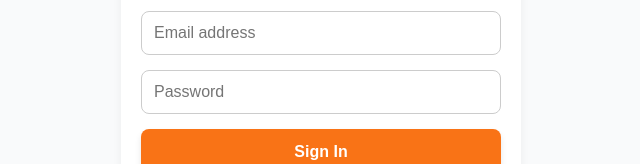
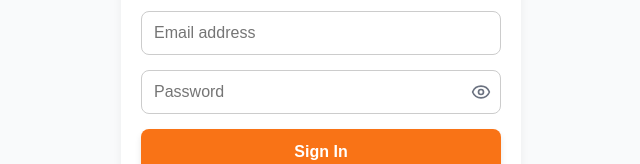
Before and after one commit to Niranjan-anr/sadana-diary, a React (Vite) app in the folder sadhana-diary/: page / in a window 1280 px wide. Shown: the part 150-314 px from the top of the page, without its empty margins (319-959 px from the left). Built offline with nearby package versions, Linux system fonts and the light colour scheme; no server answers.

Commit message:
updated the ui

```diff
--- a/package.json
+++ /dev/null
@@ -1,5 +0,0 @@
-{
-  "devDependencies": {
-    "vite-plugin-pwa": "^1.3.0"
-  }
-}
--- /dev/null
+++ b/sadhana-diary/src/lib/themes.ts
@@ -0,0 +1,70 @@
+export interface ThemeConfig {
+  id: string;
+  name: string;
+  color: string;
+  colorDark: string;
+  bgImage: string;
+}
+
+export const THEMES: ThemeConfig[] = [
+  {
+    id: 'default',
+    name: 'Default Saffron',
+    color: '#f97316',
+    colorDark: '#c2410c',
+    bgImage: 'https://images.unsplash.com/photo-1524230507669-5ff97982bb5e?auto=format&fit=crop&w=1600&q=80',
+  },
+  {
+    id: 'krishna',
+    name: 'Sri Krishna (Peacock Blue)',
+    color: '#1d4ed8',
+    colorDark: '#1e3a8a',
+    bgImage: 'https://images.unsplash.com/photo-1544376664-80b17f09d399?auto=format&fit=crop&w=1600&q=80',
+  },
+  {
+    id: 'radharani',
+    name: 'Srimati Radharani',
+    color: '#db2777',
+    colorDark: '#9d174d',
+    bgImage: 'https://images.unsplash.com/photo-1490750967868-88aa4486c946?auto=format&fit=crop&w=1600&q=80',
+  },
+  {
+    id: 'balaram',
+    name: 'Lord Balarama',
+    color: '#15803d',
+    colorDark: '#14532d',
+    bgImage: 'https://images.unsplash.com/photo-1500534623283-312aade485b7?auto=format&fit=crop&w=1600&q=80',
+  },
+  {
+    id: 'gaura',
+    name: 'Sri Chaitanya Mahaprabhu',
+    color: '#ca8a04',
+    colorDark: '#854d0e',
+    bgImage: 'https://images.unsplash.com/photo-1495197359483-d092478c170a?auto=format&fit=crop&w=1600&q=80',
+  },
+  {
+    id: 'nityananda',
+    name: 'Lord Nityananda',
+    color: '#0284c7',
+    colorDark: '#075985',
+    bgImage: 'https://images.unsplash.com/photo-1502082553048-f009c37129b9?auto=format&fit=crop&w=1600&q=80',
+  },
+  {
+    id: 'prabhupada',
+    name: 'Srila Prabhupada',
+    color: '#9a3412',
+    colorDark: '#7c2d12',
+    bgImage: 'https://images.unsplash.com/photo-1470071459604-3b5ec3a7fe05?auto=format&fit=crop&w=1600&q=80',
+  },
+  {
+    id: 'panchatatva',
+    name: 'Pancha-tattva',
+    color: '#7c3aed',
+    colorDark: '#5b21b6',
+    bgImage: 'https://images.unsplash.com/photo-1557672172-298e090bd0f1?auto=format&fit=crop&w=1600&q=80',
+  },
+];
+
+export function getTheme(id: string): ThemeConfig {
+  return THEMES.find((t) => t.id === id) || THEMES[0];
+}
--- a/sadhana-diary/src/pages/Auth.tsx
+++ b/sadhana-diary/src/pages/Auth.tsx
@@ -1,6 +1,7 @@
 import { useState } from 'react';
 import { supabase } from '../lib/supabase';
 import { updateUserProfile } from '../lib/api';
+import { Eye, EyeOff } from 'lucide-react';
 
 export default function Auth() {
   const [email, setEmail] = useState('');
@@ -8,6 +9,7 @@ export default function Auth() {
   const [fullName, setFullName] = useState('');
   const [loading, setLoading] = useState(false);
   const [isLogin, setIsLogin] = useState(true);
+  const [showPassword, setShowPassword] = useState(false);
 
   const handleAuth = async (e: React.FormEvent) => {
     e.preventDefault();
@@ -54,14 +56,38 @@ export default function Auth() {
           required
           style={{ padding: '12px', borderRadius: '8px', border: '1px solid #ccc', fontSize: '1rem' }}
         />
+
+        <div style={{ position: 'relative' }}>
           <input
-          type="password"
+            type={showPassword ? 'text' : 'password'}
             placeholder="Password"
             value={password}
             onChange={(e) => setPassword(e.target.value)}
             required
-          style={{ padding: '12px', borderRadius: '8px', border: '1px solid #ccc', fontSize: '1rem' }}
+            style={{ padding: '12px', paddingRight: '44px', borderRadius: '8px', border: '1px solid #ccc', fontSize: '1rem', width: '100%', boxSizing: 'border-box' }}
           />
+          <button
+            type="button"
+            onClick={() => setShowPassword((prev) => !prev)}
+            aria-label={showPassword ? 'Hide password' : 'Show password'}
+            style={{
+              position: 'absolute',
+              right: '10px',
+              top: '50%',
+              transform: 'translateY(-50%)',
+              background: 'none',
+              border: 'none',
+              cursor: 'pointer',
+              display: 'flex',
+              alignItems: 'center',
+              color: '#6b7280',
+              padding: 0,
+            }}
+          >
+            {showPassword ? <EyeOff size={20} /> : <Eye size={20} />}
+          </button>
+        </div>
+
         <button
           type="submit"
           disabled={loading}
--- a/sadhana-diary/src/store/useSadhanaStore.ts
+++ b/sadhana-diary/src/store/useSadhanaStore.ts
@@ -1,4 +1,5 @@
 import { create } from 'zustand';
+import { getTheme } from '../lib/themes';
 
 interface SadhanaState {
   fullName: string;
@@ -30,12 +31,30 @@ interface SadhanaState {
   setSleepTime: (time: string) => void;
 }
 
+function applyThemeToDocument(themeId: string) {
+  const theme = getTheme(themeId);
+
+  document.body.className = `theme-${themeId}`;
+
+  // Accent colors used across the whole app via CSS variables
+  document.documentElement.style.setProperty('--primary', theme.color);
+  document.documentElement.style.setProperty('--primary-dark', theme.colorDark);
+
+  // Full-page HD background image with a soft white wash so cards stay readable
+  document.body.style.backgroundImage =
+    `linear-gradient(rgba(255,255,255,0.90), rgba(255,255,255,0.90)), url(${theme.bgImage})`;
+  document.body.style.backgroundSize = 'cover';
+  document.body.style.backgroundPosition = 'center';
+  document.body.style.backgroundAttachment = 'fixed';
+  document.body.style.backgroundRepeat = 'no-repeat';
+}
+
 export const useSadhanaStore = create<SadhanaState>((set) => ({
   fullName: 'Devotee',
   setFullName: (name) => set({ fullName: name }),
   theme: 'default',
   setTheme: (theme) => {
-    document.body.className = `theme-${theme}`;
+    applyThemeToDocument(theme);
     set({ theme });
   },
 
```
Also changed, not shown: 2 other files (tests, documents, lock files or other folders). Lines whose indentation alone changed are shown as unchanged.
